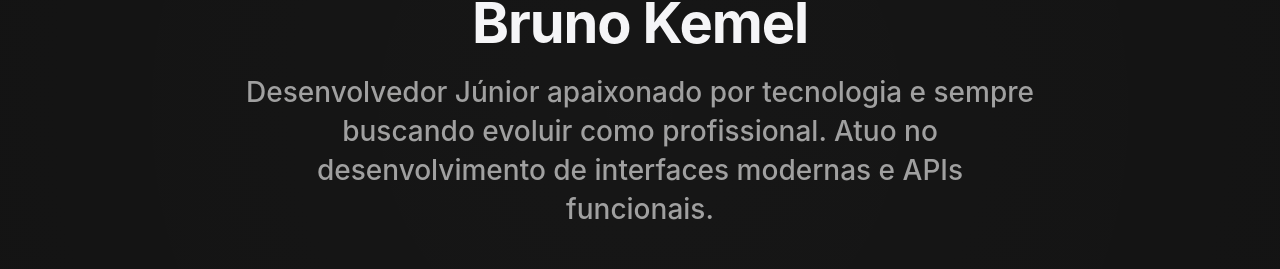
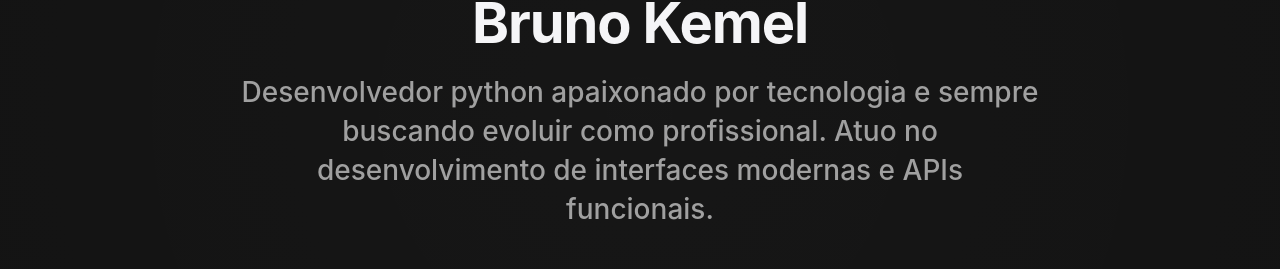
Before and after one commit to brunokemel/vite_port, a React (Vite) app: page / in a window 1280 px wide. Shown: the part 290-559 px from the top of the page. Built offline with nearby package versions, Linux system fonts and the light colour scheme.

Commit message:
add texto header

```diff
--- a/src/components/Header/Header.tsx
+++ b/src/components/Header/Header.tsx
@@ -76,7 +76,7 @@ const Header: React.FC = () => {
         <TextSection $isVisible={isVisible}>
           <Title>Bruno Kemel</Title>
           <Subtitle>
-            Desenvolvedor Júnior apaixonado por tecnologia e sempre buscando evoluir como profissional.
+            Desenvolvedor python apaixonado por tecnologia e sempre buscando evoluir como profissional.
             Atuo no desenvolvimento de interfaces modernas e APIs funcionais.
           </Subtitle>
         </TextSection>
```
